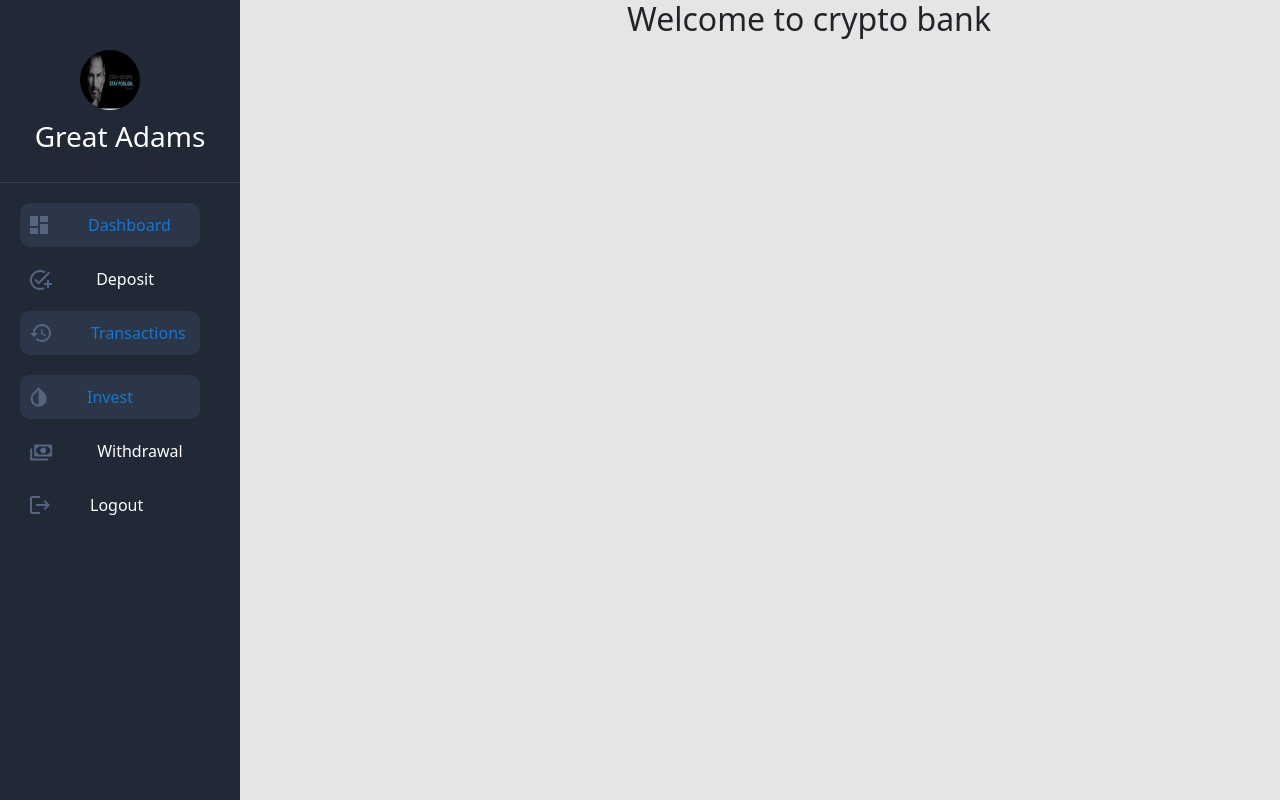
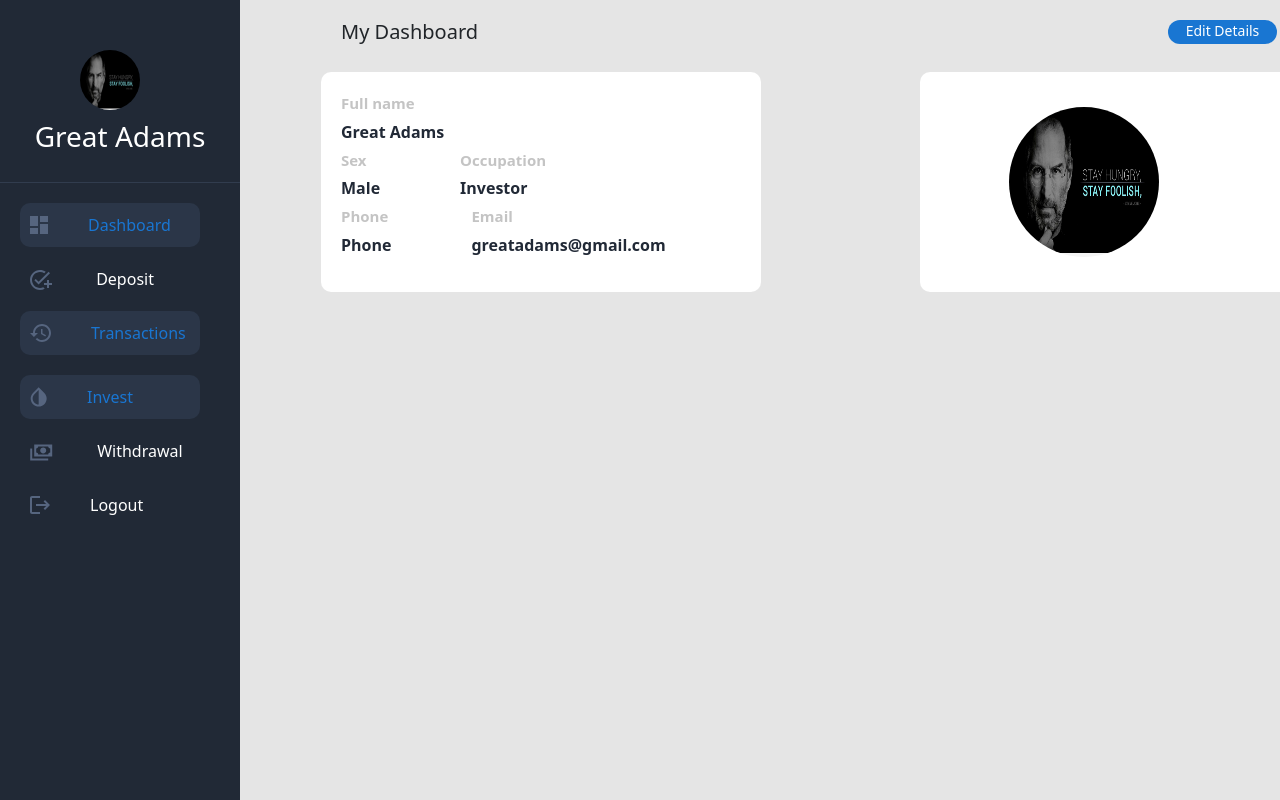
Before and after one commit to greatAdams01/crypto-bank-dashboard, a Vue app: page / in a window 1280 px wide. Shown: the top 800 px of the page. Built offline with nearby package versions, Linux system fonts and the light colour scheme.

Commit message:
Added dashboard elements

```diff
--- /dev/null
+++ b/src/styles/components/dashboard.scss
@@ -0,0 +1,92 @@
+.dashboard {
+  p{
+    margin-bottom: 5px !important;
+  }
+  .page-heading {
+    display: flex;
+    justify-content: space-between;
+    padding: 20px;
+    .page-title {
+      padding: 0px;
+    }
+    p {
+      // padding: 10px;
+      background-color: var(--primary);
+      border-radius: 30px;
+      width: 109px;
+      height: 24px;
+      text-align: center;
+      color: var(--theme-white);
+      font-size: 14px;
+      cursor: pointer;
+    }
+  }
+  .user-data {
+    .user-item {
+      margin-bottom: 30px;
+      background-color: var(--theme-white);
+      width: 277px;
+      height: 220px;
+      padding: 20px;
+      border-radius: 10px;
+      img {
+        width: 150px;
+        height: 150px;
+        border-radius: 100%;
+      }
+      .user-info {
+        display: flex;
+        // justify-content: space-evenly;
+        .info {
+          .label {
+            color: var(--gray);
+            font-size: 15px;
+            font-weight: bold;
+          }
+          .info-text {
+            color: var(--theme-dark);
+            font-weight: bold;
+          }
+        }
+        .info:nth-child(2) {
+          margin-left: 20px;
+        }
+      }
+    }
+    .user-item:nth-child(2) {
+      width: 277px;
+      height: 220px;
+      .content {
+        width: 200px;
+        margin: auto;
+        height: 100%;
+        display: flex;
+        align-items: center;
+      }
+    }
+  }
+}
+
+@media (min-width: 1000px) {
+  .dashboard {
+    .user-data {
+      display: flex;
+      justify-content: space-between;
+      .user-item {
+        width: 440px;
+        height: 220px;
+        .user-info {
+          display: flex;
+          // justify-content: space-evenly;
+          .info:nth-child(2) {
+            margin-left: 80px;
+          }
+        }
+      }
+      .user-item:nth-child(2) {
+        width: 377px;
+        height: 220px;
+      }
+    }
+  }
+}
--- a/src/styles/main.scss
+++ b/src/styles/main.scss
@@ -6,6 +6,7 @@
   --primary: #1976D2;
   --theme-dark-light: #2B3648;
   --theme-background: #E5E5E5;
+  --gray: #C4C4C4;
 }
 
 body {
@@ -30,3 +31,4 @@ body {
 
 @import 'components/sidebar.scss';
 @import 'components/deposit.scss';
+@import 'components/dashboard.scss';
--- a/src/views/Home.vue
+++ b/src/views/Home.vue
@@ -1,7 +1,50 @@
 <template>
   <div>
-    <div class="container text-center">
-      <h2 class="text-dark">Welcome to crypto bank</h2>
+    <div class="container">
+      <div class="dashboard">
+        <div class="page-heading">
+          <h5 class="page-title">{{ $route.name }}</h5>
+          <p>Edit Details</p>
+        </div>
+
+        <div class="user-data">
+          <div class="user-item">
+            <div class="content">
+              <div class="user-info">
+                <div class="info">
+                  <p class="label">Full name</p>
+                  <p class="info-text">Great Adams</p>
+                </div>
+              </div>
+              <div class="user-info">
+                <div class="info">
+                  <p class="label">Sex</p>
+                  <p class="info-text">Male</p>
+                </div>
+                <div class="info">
+                  <p class="label">Occupation</p>
+                  <p class="info-text">Investor</p>
+                </div>
+              </div>
+              <div class="user-info">
+                <div class="info">
+                  <p class="label">Phone</p>
+                  <p class="info-text">Phone</p>
+                </div>
+                <div class="info">
+                  <p class="label">Email</p>
+                  <p class="info-text">greatadams@gmail.com</p>
+                </div>
+              </div>
+            </div>
+          </div>
+          <div class="user-item">
+            <div class="content">
+              <img src="/img/wp5293460.jpg" alt="">
+            </div>
+          </div>
+        </div>
+      </div>
     </div>
   </div>
 </template>
```
